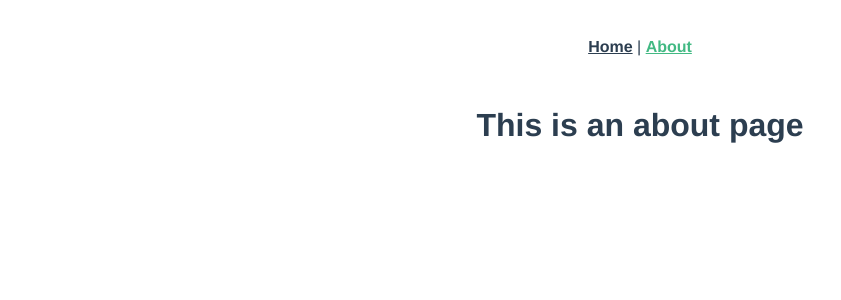
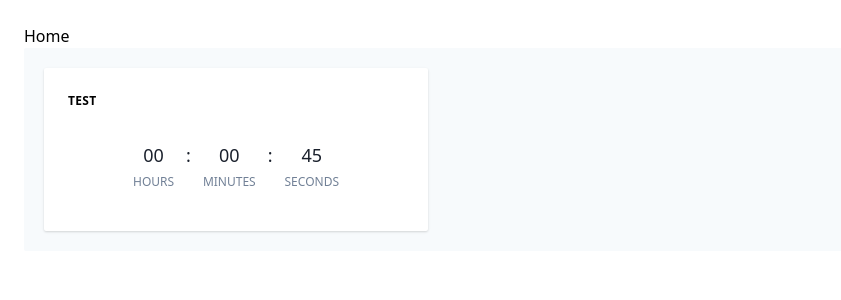
Before and after one commit to aminato/vue-dynamic-dashboard, a Vue app: page /about in a window 1280 px wide. Shown: the top 300 px of the page, without its empty margins (0-841 px from the left). Built offline with nearby package versions, Linux system fonts and the light colour scheme.

Commit message:
dashboard

```diff
--- a/package.json
+++ b/package.json
@@ -20,6 +20,7 @@
     "babel-eslint": "^10.0.3",
     "eslint": "^5.16.0",
     "eslint-plugin-vue": "^5.0.0",
+    "tailwindcss": "^1.1.3",
     "vue-template-compiler": "^2.6.10"
   }
 }
--- a/postcss.config.js
+++ b/postcss.config.js
@@ -1,5 +1,12 @@
+const tailwindcss = require("tailwindcss");
+const autoprefixer = require("autoprefixer");
+
 module.exports = {
-  plugins: {
-    autoprefixer: {}
-  }
-}
+  plugins: [
+    tailwindcss("./tailwind.config.js"),
+    autoprefixer({
+      add: true,
+      grid: true
+    }),
+  ]
+};
--- a/src/App.vue
+++ b/src/App.vue
@@ -1,32 +1,8 @@
 <template>
-  <div id="app">
-    <div id="nav">
-      <router-link to="/">Home</router-link> |
-      <router-link to="/about">About</router-link>
-    </div>
+  <div id="app" class="p-6 ">
+    <nav>
+      <router-link to="/">Home</router-link>
+    </nav>
     <router-view/>
   </div>
 </template>
-
-<style>
-#app {
-  font-family: 'Avenir', Helvetica, Arial, sans-serif;
-  -webkit-font-smoothing: antialiased;
-  -moz-osx-font-smoothing: grayscale;
-  text-align: center;
-  color: #2c3e50;
-}
-
-#nav {
-  padding: 30px;
-}
-
-#nav a {
-  font-weight: bold;
-  color: #2c3e50;
-}
-
-#nav a.router-link-exact-active {
-  color: #42b983;
-}
-</style>
--- a/src/components/HelloWorld.vue
+++ /dev/null
@@ -1,59 +0,0 @@
-<template>
-  <div class="hello">
-    <h1>{{ msg }}</h1>
-    <p>
-      For a guide and recipes on how to configure / customize this project,<br>
-      check out the
-      <a href="https://cli.vuejs.org" target="_blank" rel="noopener">vue-cli documentation</a>.
-    </p>
-    <h3>Installed CLI Plugins</h3>
-    <ul>
-      <li><a href="https://github.com/vuejs/vue-cli/tree/dev/packages/%40vue/cli-plugin-babel" target="_blank" rel="noopener">babel</a></li>
-      <li><a href="https://github.com/vuejs/vue-cli/tree/dev/packages/%40vue/cli-plugin-router" target="_blank" rel="noopener">router</a></li>
-      <li><a href="https://github.com/vuejs/vue-cli/tree/dev/packages/%40vue/cli-plugin-eslint" target="_blank" rel="noopener">eslint</a></li>
-    </ul>
-    <h3>Essential Links</h3>
-    <ul>
-      <li><a href="https://vuejs.org" target="_blank" rel="noopener">Core Docs</a></li>
-      <li><a href="https://forum.vuejs.org" target="_blank" rel="noopener">Forum</a></li>
-      <li><a href="https://chat.vuejs.org" target="_blank" rel="noopener">Community Chat</a></li>
-      <li><a href="https://twitter.com/vuejs" target="_blank" rel="noopener">Twitter</a></li>
-      <li><a href="https://news.vuejs.org" target="_blank" rel="noopener">News</a></li>
-    </ul>
-    <h3>Ecosystem</h3>
-    <ul>
-      <li><a href="https://router.vuejs.org" target="_blank" rel="noopener">vue-router</a></li>
-      <li><a href="https://vuex.vuejs.org" target="_blank" rel="noopener">vuex</a></li>
-      <li><a href="https://github.com/vuejs/vue-devtools#vue-devtools" target="_blank" rel="noopener">vue-devtools</a></li>
-      <li><a href="https://vue-loader.vuejs.org" target="_blank" rel="noopener">vue-loader</a></li>
-      <li><a href="https://github.com/vuejs/awesome-vue" target="_blank" rel="noopener">awesome-vue</a></li>
-    </ul>
-  </div>
-</template>
-
-<script>
-export default {
-  name: 'HelloWorld',
-  props: {
-    msg: String
-  }
-}
-</script>
-
-<!-- Add "scoped" attribute to limit CSS to this component only -->
-<style scoped>
-h3 {
-  margin: 40px 0 0;
-}
-ul {
-  list-style-type: none;
-  padding: 0;
-}
-li {
-  display: inline-block;
-  margin: 0 10px;
-}
-a {
-  color: #42b983;
-}
-</style>
--- /dev/null
+++ b/src/components/widgets/Timer.vue
@@ -0,0 +1,51 @@
+<template>
+  <div>
+
+    <div class="flex items-baseline justify-center">
+      <div class="text-center px-3">
+        <p class="text-lg text-gray-900">{{time.hours}}</p>
+        <p class="text-xs text-gray-600 uppercase pt-1">hours</p>
+      </div>
+
+      <p class="text-lg text-gray-900">:</p>
+
+      <div class="text-center px-3">
+        <p class="text-lg text-gray-900">{{time.minutes}}</p>
+        <p class="text-xs text-gray-600 uppercase pt-1">minutes</p>
+      </div>
+
+      <p class="text-lg text-gray-900">:</p>
+
+      <div class="text-center px-3">
+        <p class="text-lg text-gray-900">{{time.seconds}}</p>
+        <p class="text-xs text-gray-600 uppercase pt-1">seconds</p>
+      </div>
+    </div>
+  </div>
+</template>
+
+<script>
+export default {
+  name: "widget-timer",
+  props: ["value"],
+  computed: {
+    time() {
+      let time = {
+        hours: "00",
+        minutes: "00",
+        seconds: "00"
+      };
+
+      if (this.value) {
+        let date = new Date(null);
+        date.setSeconds(this.value);
+        const string = date.toISOString().substr(11, 8);
+
+        [time.hours, time.minutes, time.seconds] = string.split(":");
+      }
+
+      return time;
+    }
+  }
+};
+</script>
--- /dev/null
+++ b/src/main.css
@@ -0,0 +1,3 @@
+@tailwind base;
+@tailwind components;
+@tailwind utilities;
--- a/src/main.js
+++ b/src/main.js
@@ -1,6 +1,8 @@
 import Vue from 'vue'
 import App from './App.vue'
 import router from './router'
+
+import "./main.css";
 
 Vue.config.productionTip = false
 
--- a/src/router/index.js
+++ b/src/router/index.js
@@ -1,6 +1,7 @@
 import Vue from 'vue'
 import VueRouter from 'vue-router'
 import Home from '../views/Home.vue'
+import Dashboard from '../views/Dashboard.vue'
 
 Vue.use(VueRouter)
 
@@ -11,12 +12,9 @@ const routes = [
     component: Home
   },
   {
-    path: '/about',
-    name: 'about',
-    // route level code-splitting
-    // this generates a separate chunk (about.[hash].js) for this route
-    // which is lazy-loaded when the route is visited.
-    component: () => import(/* webpackChunkName: "about" */ '../views/About.vue')
+    path: '/:id',
+    name: 'dashboard',
+    component: Dashboard
   }
 ]
 
--- a/src/views/About.vue
+++ /dev/null
@@ -1,5 +0,0 @@
-<template>
-  <div class="about">
-    <h1>This is an about page</h1>
-  </div>
-</template>
--- /dev/null
+++ b/src/views/Dashboard.vue
@@ -0,0 +1,57 @@
+<template>
+  <div class="">
+    <div class="overview-list p-5 bg-gray-100 rounded-sm"
+         style="--square: 300px">
+
+      <div v-for="field in view"
+           :key="field.field"
+           class="shadow bg-white rounded-sm flex flex-col p-6 pb-10">
+        <h4 class="text-xs uppercase font-bold tracking-wide text-85 pb-8">{{field.field}}</h4>
+        <component :is="`widget-${field.view}`"
+                   class="my-auto self-center"
+                   :value="state[field.field]"
+                   :args="state" />
+
+      </div>
+    </div>
+  </div>
+</template>
+
+<script>
+
+const required = require.context("../components/widgets", false, /\.vue$/);
+export default {
+  name: "Dashboard",
+  beforeCreate: function() {
+    required.keys().forEach(fileName => {
+      const componentConfig = required(fileName);
+      let componentName = componentConfig.default.name;
+
+      this.$options.components[componentName] =
+        componentConfig.default || componentConfig;
+    });
+  },
+  data(){
+    return {
+      view:[
+          {
+            field:"Test",
+            view:"timer"
+          }
+        ],
+        state:{
+          Test:45
+        }
+    }
+  }
+}
+</script>
+
+<style scoped>
+.overview-list{
+  display: grid;
+  grid-template-columns: repeat(auto-fill, minmax(var(--square), 1fr));
+  /* grid-template-rows: repeat(auto-fill, minmax(var(--square), 1fr)); */
+  grid-gap: 1.25rem;
+}
+</style>
--- a/src/views/Home.vue
+++ b/src/views/Home.vue
@@ -1,18 +1,12 @@
 <template>
   <div class="home">
-    <img alt="Vue logo" src="../assets/logo.png">
-    <HelloWorld msg="Welcome to Your Vue.js App"/>
+  LIST
   </div>
 </template>
 
 <script>
-// @ is an alias to /src
-import HelloWorld from '@/components/HelloWorld.vue'
 
 export default {
   name: 'home',
-  components: {
-    HelloWorld
-  }
 }
 </script>
--- /dev/null
+++ b/tailwind.config.js
@@ -0,0 +1,7 @@
+module.exports = {
+  theme: {
+    extend: {}
+  },
+  variants: {},
+  plugins: []
+}
```
Also changed, not shown: 1 other file (tests, documents, lock files or other folders).
